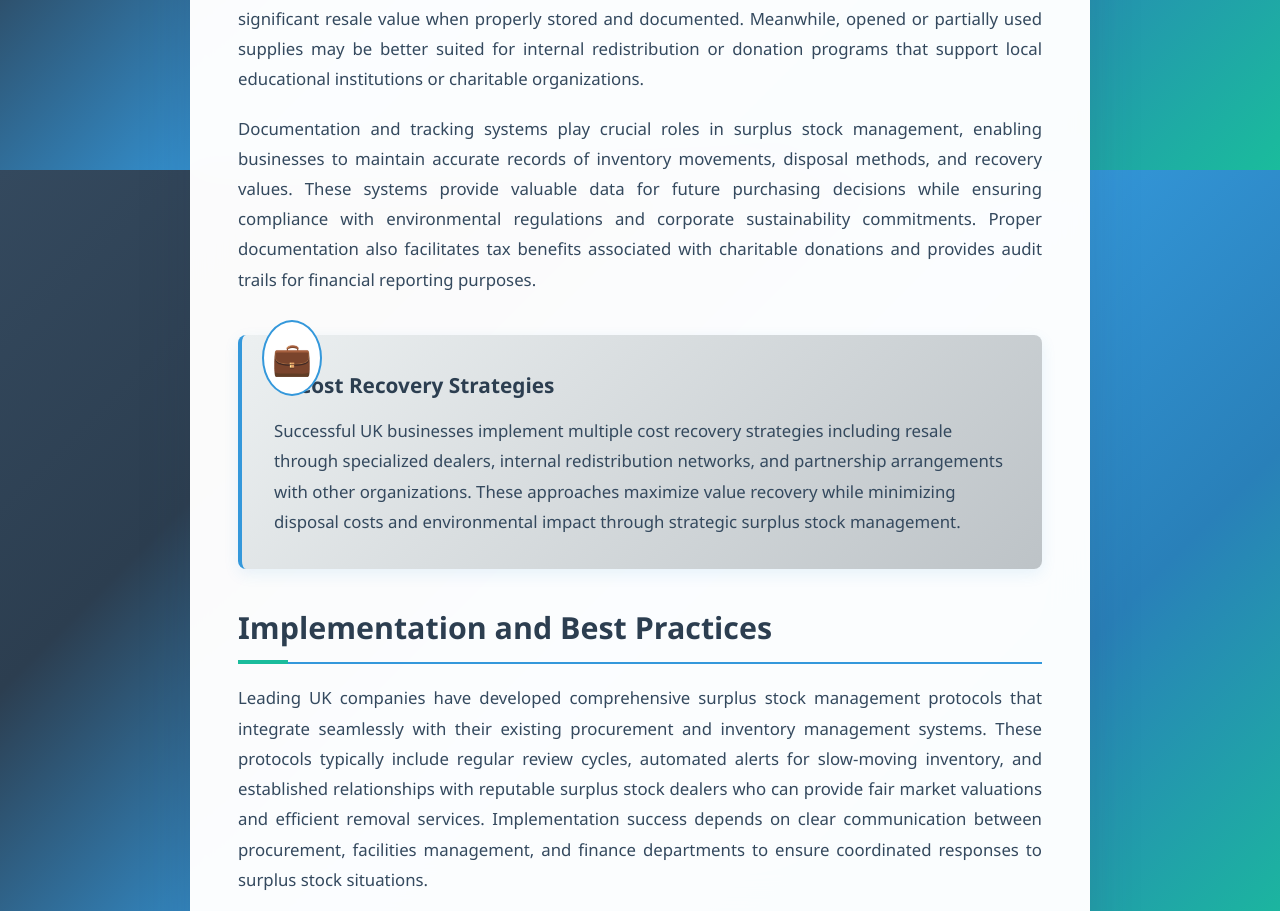
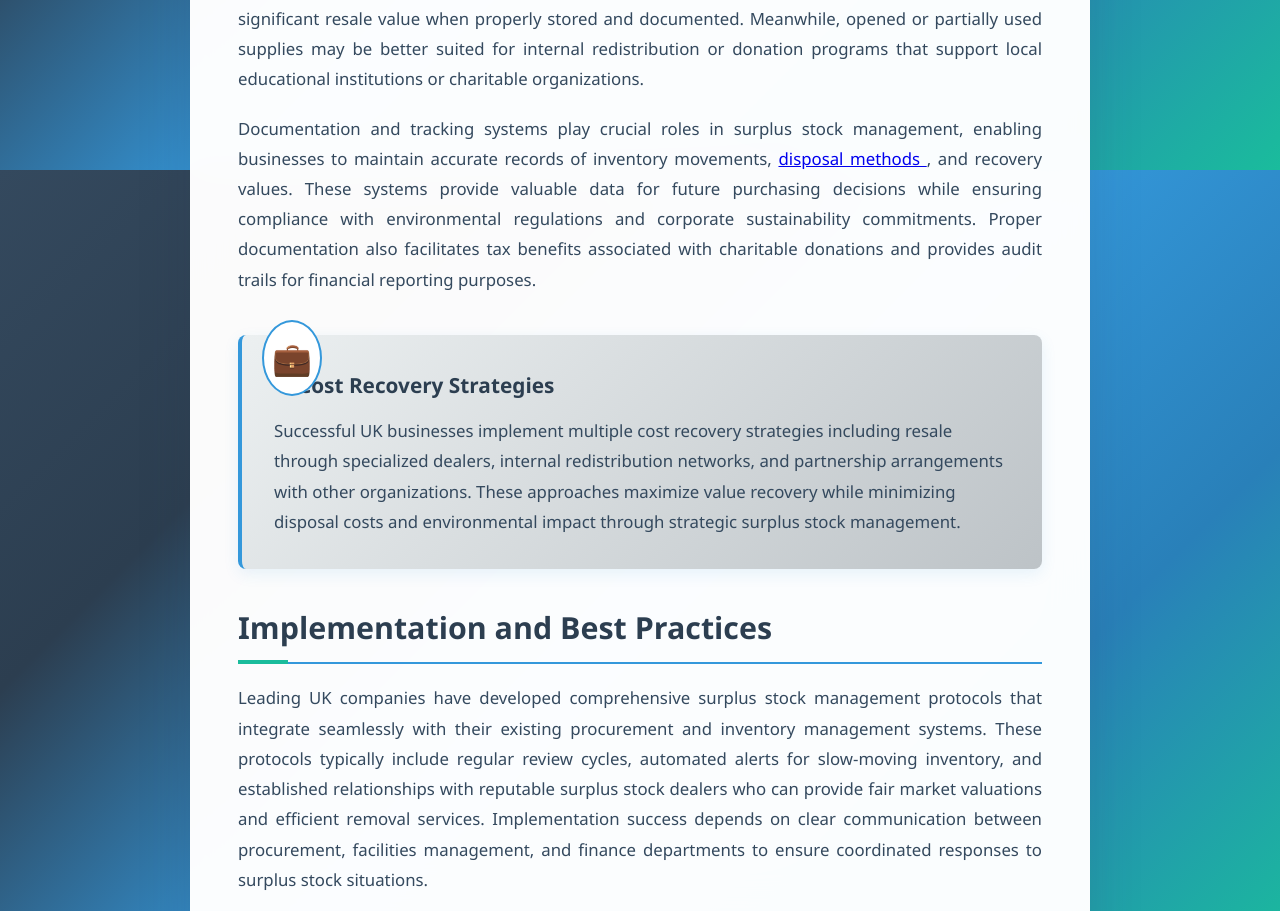
Before and after one commit to Baber534/sell-ink-cartridges, a plain HTML site: page index.html in a window 1280 px wide. Shown: the part 1430-2341 px from the top of the page. Drawn offline with Linux system fonts and the light colour scheme.

Commit message:
Update index.html

```diff
--- a/index.html
+++ b/index.html
@@ -403,7 +403,7 @@ body::after {
 
       <p>Smart categorization systems help businesses prioritize which surplus items offer the greatest potential for recovery value versus those that require immediate disposal. High-value items such as unopened toner cartridges, premium paper stocks, and specialized printing materials often retain significant resale value when properly stored and documented. Meanwhile, opened or partially used supplies may be better suited for internal redistribution or donation programs that support local educational institutions or charitable organizations.</p>
 
-      <p>Documentation and tracking systems play crucial roles in surplus stock management, enabling businesses to maintain accurate records of inventory movements, disposal methods, and recovery values. These systems provide valuable data for future purchasing decisions while ensuring compliance with environmental regulations and corporate sustainability commitments. Proper documentation also facilitates tax benefits associated with charitable donations and provides audit trails for financial reporting purposes.</p>
+      <p>Documentation and tracking systems play crucial roles in surplus stock management, enabling businesses to maintain accurate records of inventory movements, <a href="https://ink-cartridges-sell.web.app/" lang="en">  disposal methods </a>, and recovery values. These systems provide valuable data for future purchasing decisions while ensuring compliance with environmental regulations and corporate sustainability commitments. Proper documentation also facilitates tax benefits associated with charitable donations and provides audit trails for financial reporting purposes.</p>
     </section>
 
     <div class="efficiency-box">
```
